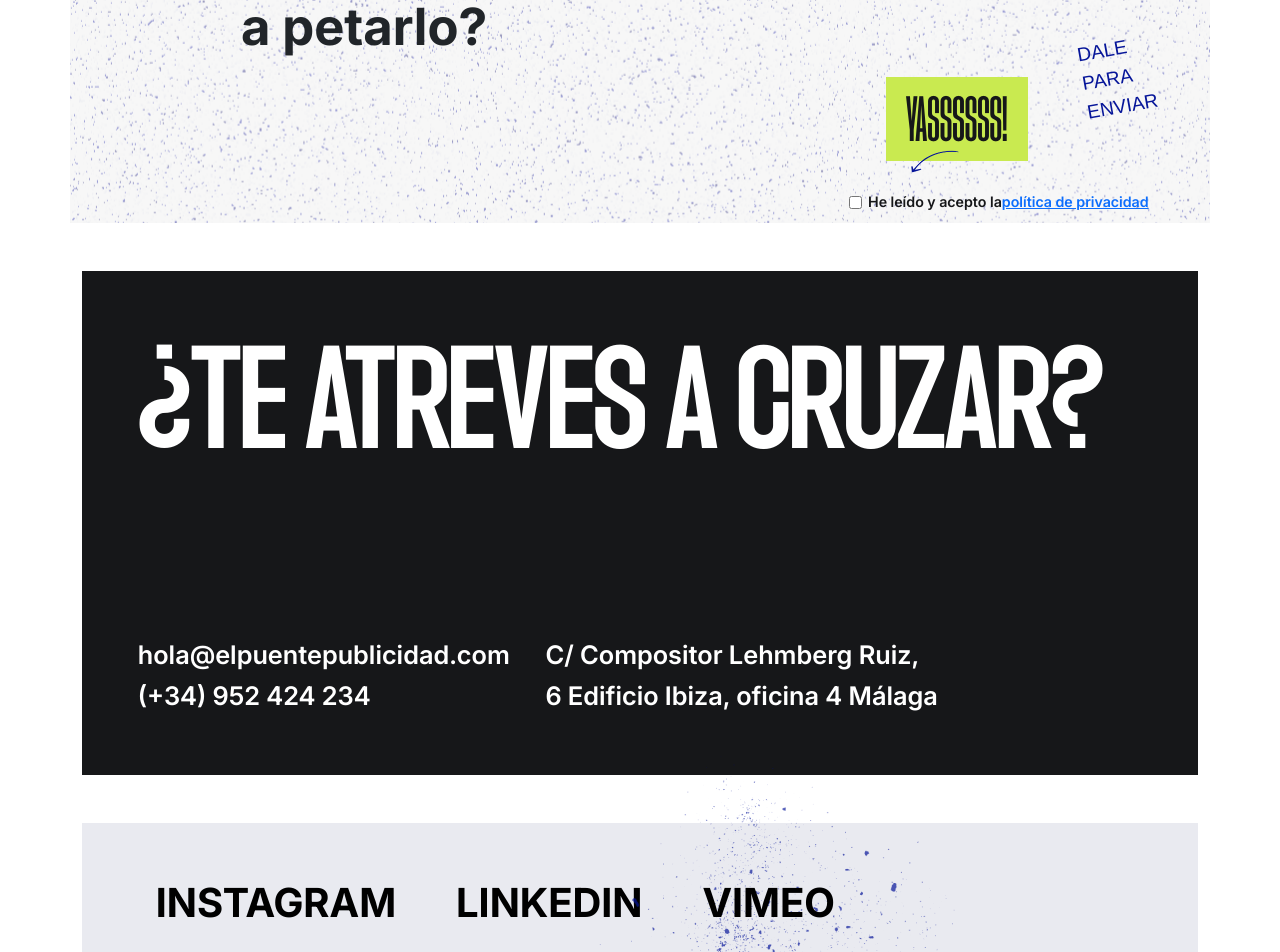
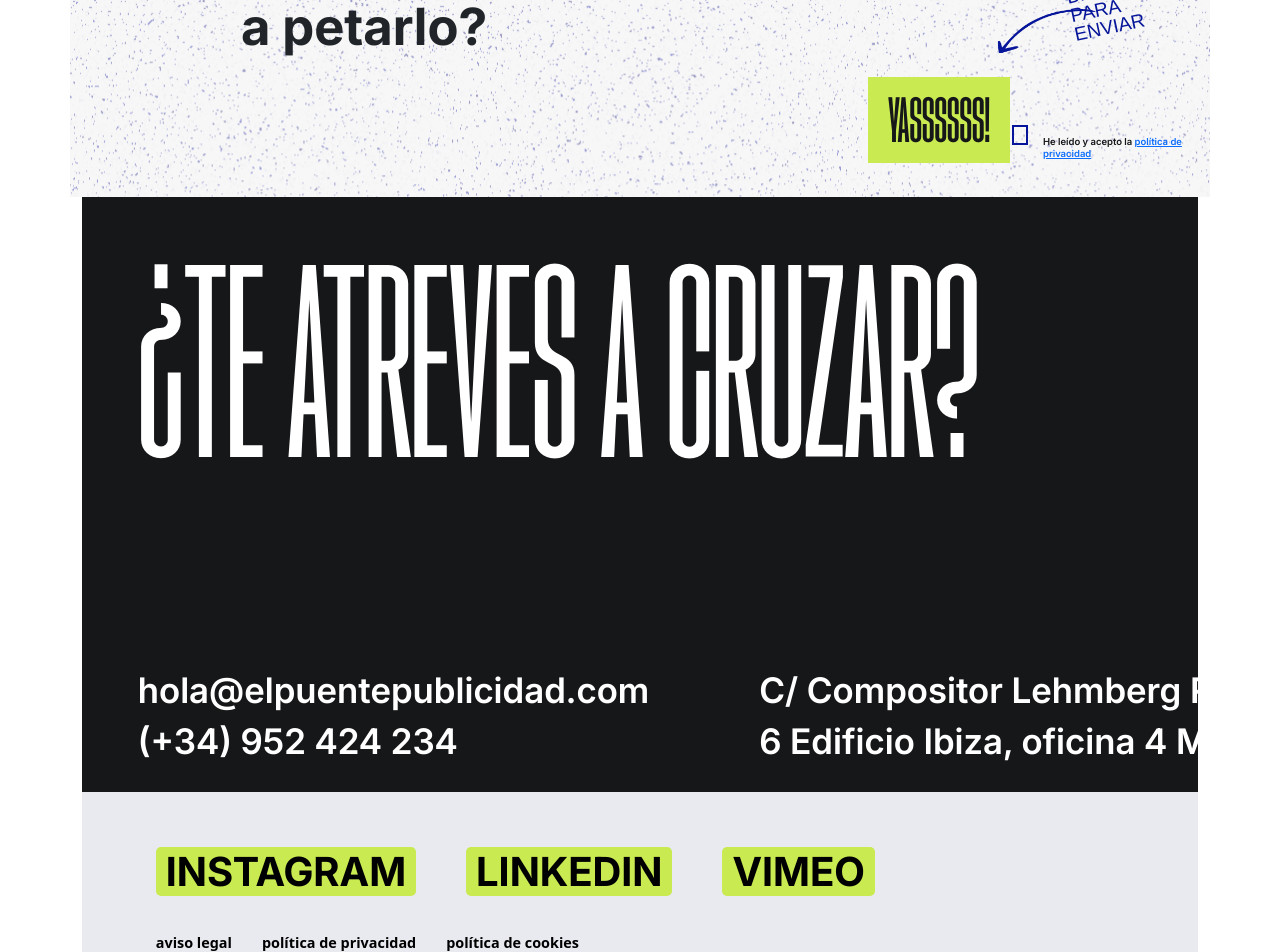
Before and after one commit to GabrielaRamos79/landing-puente, a React (Create React App) app in the folder mi-landing-page/: page / in a window 1280 px wide. Shown: the part 5180-6132 px from the top of the page. Built offline with nearby package versions, Linux system fonts and the light colour scheme.

Commit message:
Last arranges in footer

```diff
--- a/mi-landing-page/src/App.css
+++ b/mi-landing-page/src/App.css
@@ -25,6 +25,13 @@
   font-family: "AghartiCondensedSemiLight";
   src: local("AghartiCondensedSemiLight"),
     url("./fonts/Agharti/AghartiCondensedSemiLight.otf") format("truetype");
+  font-weight: normal;
+  font-style: normal;
+}
+@font-face {
+  font-family: "Agharti-LightCondensed";
+  src: local("Agharti-LightCondensed"),
+    url("./fonts/Agharti/Agharti-LightCondensed.otf") format("truetype");
   font-weight: normal;
   font-style: normal;
 }
--- a/mi-landing-page/src/components/Contact/Contact.css
+++ b/mi-landing-page/src/components/Contact/Contact.css
@@ -1,15 +1,16 @@
 .contact-section {
     background-color: #161719; /* Fondo oscuro */
     color: white;
-    padding: 50px 0; /* Espaciado */
+    padding: 20px 0; /* Espaciado */
+    margin-top: -4.3%;
     text-align: center;
-    font-family: 'AghartiCondensed', sans-serif;
+    font-family: "Agharti-LightCondensed", sans-serif;
   }
 
   /* Título grande */
   .big-title {
-    font-family: 'AghartiVF', sans-serif;
-    font-size: 8rem; /* Tamaño grande para el título */
+    font-family: 'Agharti-LightCondensed', sans-serif;
+    font-size: 15rem; /* Tamaño grande para el título */
     text-align: left;
     margin-left: 5%;
     margin-bottom: 15%; /* Separación del contenido */
@@ -21,27 +22,49 @@
     display: flex;
     justify-content: space-between;
     align-items: center;
-    max-width: 800px; /* Ancho máximo para centrar el contenido */
+    max-width: 1000px; /* Ancho máximo para centrar el contenido */
     margin-left: 5%;
     font-family: 'Inter_18pt-SemiBold', sans-serif;
   }
 
   /* Estilos para las dos columnas de contacto */
-  .contact-left, .contact-right {
-    font-size: 1.6rem;
+  .contact-left {
+    font-size: 2.2rem;
     line-height: 1;
     text-align: left;
   }
 
+  .contact-right{
+    font-size: 2.2rem;
+    line-height: 1;
+    text-align: left;
+    margin-left: 110px;
+    white-space: nowrap;
+  }
+
   /* Ajustes para pantallas pequeñas */
-  @media (max-width: 768px) {
+  @media (max-width: 1040px) {
     .contact-info {
       flex-direction: column;
       align-items: center;
     }
 
+    .big-title {
+      font-family: 'Agharti-LightCondensed', sans-serif;
+      font-size: 10rem; /* Tamaño grande para el título */
+      text-align: left;
+      margin-left: 5%;
+      margin-bottom: 15%; /* Separación del contenido */
+      color: white;
+    }
     .contact-left, .contact-right {
-      text-align: center;
+      font-size: 1.2rem;
+      text-align: left;
       margin-bottom: 20px;
+      margin-left: 0px;
     }
+
+    /* .contact-right{
+      margin-left: 0px;
+    } */
   }
--- a/mi-landing-page/src/components/ContactForm/ContactForm.css
+++ b/mi-landing-page/src/components/ContactForm/ContactForm.css
@@ -25,6 +25,7 @@
   .form-title {
     font-family: 'Hurtmore', sans-serif;
     font-size: 4.5rem;
+    margin-left: 15%;
     margin-top: 4.3%;
     margin-bottom: 30px;
     text-align: left;
@@ -93,7 +94,7 @@
   .star-icon {
     width: 50px;
     position: absolute;
-    right: 30%;
+    right: 25%;
     bottom: 20%;
   }
 
@@ -124,9 +125,11 @@
   .send-wrapper {
     display: flex;
     align-items: center;
-    justify-content: flex-end;
+    justify-content: space-between;
+    width: 100%;
     position: relative;
     margin-top: 20px;
+    margin-bottom: 5px;
   }
 
   /* .button-container {
@@ -140,30 +143,33 @@
     color: #161719;
     font-family: 'AghartiCondensed', sans-serif;
     font-size: 3.5rem;
-    padding: 0px 20px;
+    padding: 1px 20px;
     border: none;
     cursor: pointer;
-    margin-right: 16%;
+    /* margin-right: 25%; */
+    margin-bottom: 3%;
+    /* margin-top: -1%; */
     text-align: center;
   }
 
   .arrow-icon {
     margin-left: 10px;
-    width: 50px;
-    /* position: absolute;
-    top: 78%;
-    right: 22%;
-    width: 70px; */
+    /* width: 50px; */
+    position: absolute;
+    top: -70%;
+    right: 10%;
+    width: 9%;
   }
 
   .arrow-text {
     position: absolute;
-    top: -50%;
-    right: 5%;
+    top: -81%;
+    right: 6%;
     font-family: 'Hurtmore', sans-serif;
     color: #061599;
     font-size: 1.2rem;
-    transform: rotate(-10deg);
+    transform: rotate(-12deg);
+    line-height: 1;
   }
 
   .send-icon {
@@ -173,20 +179,57 @@
 
   .terms-wrapper {
     display: flex;
-    align-items: center;
+    align-items:baseline;
+    justify-content: flex-start;
     margin-top: 20px;
-    justify-content: flex-end;
+    margin-right: 0;
+    margin-left: 0;
   }
 
   .terms-wrapper input {
-    margin-right: -14.5%;
-    margin-bottom: 0.8%;
+    margin-right: 10px;
+    margin-left: 2px;
+    /* margin-bottom: 0; */
     background-color: transparent;
-    border-color: red;
+    border-color: #061599;
     border-radius:0;
+    width: 20px;
+    height: 20px;
   }
 
   .terms-wrapper label {
-    font-size: 0.9rem;
+    font-size: 0.6rem;
     color: #161719;
+    line-height: 1.2;
+    margin-right: 15px;
+    margin-left: 5px;
+    /* margin-top: -15%; */
   }
+
+  input[type="checkbox"] {
+    -webkit-appearance: none; /* Remueve el estilo predeterminado en navegadores webkit */
+    -moz-appearance: none; /* Remueve el estilo predeterminado en Firefox */
+    appearance: none; /* Remueve el estilo predeterminado en todos los navegadores */
+    width: 20px;
+    height: 20px;
+    border: 2px solid #061599; /* Define el borde azul */
+    border-radius: 0; /* Elimina el borde redondeado */
+    outline: none;
+    cursor: pointer;
+  }
+
+  input[type="checkbox"]:checked {
+    background-color: #061599; /* Cambia el color de fondo cuando está seleccionado */
+    color: white;
+    display: flex;
+    justify-content: center;
+    align-items: center;
+  }
+
+  input[type="checkbox"]:checked::before {
+    content: '✓'; /* Añade un checkmark cuando está seleccionado */
+    display: block;
+    text-align: center;
+    color: #c9ea50;
+    font-size: 14px;
+  }
--- a/mi-landing-page/src/components/ContactForm/ContactForm.js
+++ b/mi-landing-page/src/components/ContactForm/ContactForm.js
@@ -11,30 +11,53 @@ function ContactForm() {
   const sendEmail = (e) => {
     e.preventDefault();
 
-    emailjs.sendForm('service_usxjseg', 'template_jv0ugsg', form.current, 'eJSf75rO8BXA5nivD')
-      .then((result) => {
+    emailjs
+      .sendForm(
+        "service_usxjseg",
+        "template_jv0ugsg",
+        form.current,
+        "eJSf75rO8BXA5nivD"
+      )
+      .then(
+        (result) => {
           console.log(result.text);
-          alert('Mensaje enviado con éxito');
-      }, (error) => {
+          alert("Mensaje enviado con éxito");
+        },
+        (error) => {
           console.log(error.text);
-          alert('Hubo un error al enviar el mensaje');
-      });
+          alert("Hubo un error al enviar el mensaje");
+        }
+      );
   };
   return (
     <div id="contactForm" className="container custom-container my-5">
-      <h1 className="form-title"> <br />VAMOS AL LÍO!</h1>
+      <h1 className="form-title">
+        {" "}
+        <br />
+        VAMOS AL LÍO!
+      </h1>
       <form ref={form} onSubmit={sendEmail}>
         <div className="form-group">
           <label htmlFor="name">Nombre</label>
           <div className="input-wrapper">
-            <input type="text" id="name"  name="from_name" className="form-input" />
+            <input
+              type="text"
+              id="name"
+              name="from_name"
+              className="form-input"
+            />
             {/* <img src={estrella} alt="star icon" className="star-icon" /> */}
           </div>
         </div>
         <div className="form-group">
           <label htmlFor="email">Mail</label>
           <div className="input-wrapper">
-            <input type="email" id="email" name="user_email" className="form-input" />
+            <input
+              type="email"
+              id="email"
+              name="user_email"
+              className="form-input"
+            />
             <img src={estrella} alt="star icon" className="star-icon" />
           </div>
         </div>
@@ -47,27 +70,40 @@ function ContactForm() {
         </div>
 
         <div className="form-group2">
-          <label htmlFor="message">Haznos un teaser sobre qué <br/> necesitas</label>
-          <textarea id="message" name="message" rows="4" className="form-input"></textarea>
+          <label htmlFor="message">
+            Haznos un teaser sobre qué <br /> necesitas
+          </label>
+          <textarea
+            id="message"
+            name="message"
+            rows="4"
+            className="form-input"
+          ></textarea>
         </div>
         <div className="form-group2">
-          <h2>Ready para que tu marca empiece <br/>a petarlo?</h2>
+          <h2>
+            Ready para que tu marca empiece <br />a petarlo?
+          </h2>
           <div className="send-wrapper">
             <button type="submit" className="send-button">
               YASSSSSS!
             </button>
-            <img src={flecha} alt="arrow icon" className="arrow-icon" />
-            <span className="arrow-text">DALE<br/> PARA<br/> ENVIAR</span>
-          </div>
-        </div>
             <div className="terms-wrapper">
               <input type="checkbox" id="terms" />
               <label htmlFor="terms">
-            He leído y acepto la
+                He leído y acepto la{" "}
                 <a href="https://www.elpuentepublicidad.com/politica-de-privacidad">
                   política de privacidad
                 </a>
               </label>
+              <img src={flecha} alt="arrow icon" className="arrow-icon" />
+              <span className="arrow-text">
+                DALE
+                <br /> PARA
+                <br /> ENVIAR
+              </span>
+            </div>
+          </div>
         </div>
       </form>
     </div>
--- a/mi-landing-page/src/components/Footer/Footer.css
+++ b/mi-landing-page/src/components/Footer/Footer.css
@@ -4,6 +4,7 @@
   text-align: center;
   /* font-family: 'Inter_18pt-Regular', sans-serif; */
   position: relative;
+  margin-top: -4.6%;
 }
 
 /* Social links styling */
@@ -11,24 +12,95 @@
   display: flex;
   justify-content: left;
   gap: 50px;
-    font-family: 'Inter_18pt-Bold';
+  font-family: "Inter_18pt-Bold";
   font-size: 2.5rem;
   font-weight: bolder;
   margin-bottom: 30px;
   margin-left: 5%;
+  position: relative;
+}
+
+.link-container {
+  position: relative;
+  display: inline-block;
+}
+
+.circle-border {
+  position: absolute;
+  top: 50%;
+  left: 50%;
+  width: 150px; /* Tamaño del círculo */
+  height: 150px;
+  border: 5px solid #c9ea50; /* Color del borde */
+  border-radius: 10%;
+  background-color: transparent; /* Sin relleno */
+  transform: translate(-50%, -50%) scale(0);
+  transition: transform 0.5s ease;
+  z-index: -1;
+}
+
+.link-container:hover .circle-border {
+  transform: translate(-50%, -50%) scale(1); /* El círculo aparece en hover */
 }
 
 .social-links a {
   text-decoration: none;
   color: black;
+  position: relative;
+  padding: 5px;
+  z-index: 1;
+  transition: color 0.3s ease-in-out;
 }
 
+/* .social-links a:hover {
+  color: #c9ea50;
+} */
+
+
+
+@keyframes traceCircle {
+  0% {
+    transform: translate3d(calc(-50% + 430px), calc(-50% + 523px), 0);
+    opacity: 0;
+  }
+  50% {
+    transform: translate3d(calc(-50% + 0px), calc(-50% + 0px), 0);
+    opacity: 1;
+  }
+  100% {
+    transform: translate3d(calc(-50% + 0px), calc(-50% + 0px), 0);
+    opacity: 1;
+  }
+}
+/* Círculo que aparece alrededor del texto */
+.social-links a:before {
+  content: '';
+  position: absolute;
+  top: 50%;
+  left: 50%;
+  width: 0;
+  height: 0;
+  /* background-color: #c9ea50; */
+  border-color: #c9ea50;
+  border-radius: 50%;
+  z-index: -1;
+  transform: translate(-50%, -50%);
+  transition: width 0.4s ease-in-out, height 0.4s ease-in-out;
+  /* transform: translate3d(calc(-50% + 519px), calc(-50% + 523px), 0px); */
+}
+
+.social-links a:hover:before {
+  width: 110%;
+  height: 110%;
+}
 .social-links .highlighted {
   position: relative;
   color: black;
-    /* background-color: #c9ea50; */
+  background-color: #c9ea50;
   padding: 0 10px;
   border-radius: 5px;
+  transition: width 0.4s ease-in-out, height 0.4s ease-in-out;
+  transform: translate3d(calc(-50% + 519px), calc(-50% + 523px), 0px);
 }
 
 /* Vimeo section with the splatter image */
--- a/mi-landing-page/src/components/Footer/Footer.js
+++ b/mi-landing-page/src/components/Footer/Footer.js
@@ -8,13 +8,18 @@ function Footer() {
     <div className="container my-5">
       <footer className="footer-section">
         <div className="social-links">
+          <div className="link-container">
             <a
               href="https://www.instagram.com/elpuentebranding/"
               target="_blank"
               rel="noopener noreferrer"
+              className="highlighted"
             >
               INSTAGRAM
             </a>
+            <div class="circle-border"></div>
+          </div>
+          <div className="link-container">
             <a
               href="https://www.linkedin.com/company/el-puente-publicidad/"
               target="_blank"
@@ -23,31 +28,47 @@ function Footer() {
             >
               LINKEDIN
             </a>
-          <div className="vimeo-wrapper">
+            <div class="circle-border"></div>
+          </div>
+          <div className="link-container">
+            {/* <div className="vimeo-wrapper"> */}
             <a
               href="https://vimeo.com/elpuentepublicidad"
               target="_blank"
               rel="noopener noreferrer"
+              className="highlighted"
             >
               VIMEO
             </a>
-            <img
+            <div class="circle-border"></div>
+          </div>
+        </div>
+        {/* <img
               src={salpicadoazul}
               alt="Salpicado"
               className="splatter-image"
             />
           </div>
-        </div>
-        <div className="legal-links">
+        </div> */}
+        <div className="legal-links highlighted">
+          <div className="link-container">
             <a href="https://www.elpuentepublicidad.com/aviso-legal">
               aviso legal
             </a>
+            <div class="circle-border"></div>
+          </div>
+          <div className="link-container">
             <a href="https://www.elpuentepublicidad.com/politica-de-privacidad">
               política de privacidad
             </a>
+            <div class="circle-border"></div>
+          </div>
+          <div className="link-container">
             <a href="https://www.elpuentepublicidad.com/politica-de-cookies">
               política de cookies
             </a>
+            <div class="circle-border"></div>
+          </div>
         </div>
         <div className="footer-logo">
           <a
--- a/mi-landing-page/src/components/Header/Header.js
+++ b/mi-landing-page/src/components/Header/Header.js
@@ -43,7 +43,7 @@ function Header() {
                 Hacemos las cosas diferentes desde el otro lado
                 <br />
                 del branding: publicidad, branded content, diseño
-                <br />y estrategia, ¡con un
+                <br />y estrategia, ¡con un&nbsp;
                 <span className="highlight">
                   <b> punch de flow creativo</b>
                 </span>
```
Also changed, not shown: mi-landing-page/src/fonts/Agharti/Agharti-LightCondensed.otf (added), mi-landing-page/src/images/details/circulo.png (added). Lines whose indentation alone changed are shown as unchanged.
